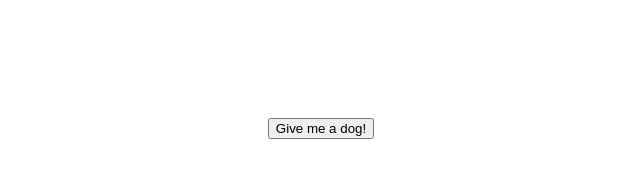
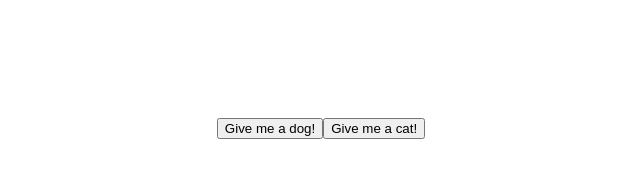
Before and after one commit to CsokiHUN/randompet, a plain HTML site: page index.html in a window 1280 px wide. Shown: the whole page, without its empty margins (327-967 px from the left). Drawn offline with nearby package versions, Linux system fonts and the light colour scheme.

Commit message:
add cat button :3

```diff
--- a/index.html
+++ b/index.html
@@ -10,7 +10,8 @@
 <body>
     <div id="app">
         <div class="controls">
-            <button @click="getImage">Give me a dog!</button>
+            <button @click="getImage('dog')">Give me a dog!</button>
+            <button @click="getImage('cat')">Give me a cat!</button>
         </div>
         <div class="image">
             <img v-if="imgSource" v-bind:src="imgSource" alt="">
--- a/script.js
+++ b/script.js
@@ -1,19 +1,39 @@
 const App = Vue.createApp({
     data() {
         return {
+            types: {
+                'dog': {
+                    url: 'https://dog.ceo/api/breeds/image/random',
+                    arg: 'message',
+                },
+                'cat': {
+                    url: 'https://api.thecatapi.com/v1/images/search',
+                    arg: 'url'
+                }
+            },
             imgSource: false
         }
     },
     methods: {
-        async getImage() {
+        async getImage(typ) {
+            if (!typ) {
+                typ = 'dog';
+            }
+            const typeData = this.types[typ];
+
             this.imgSource = false;
 
-            const response = await fetch('https://dog.ceo/api/breeds/image/random');
-            const json = await response.json();
+            const response = await fetch(typeData.url);
+            let json = await response.json();
 
-            if (json.status == 'success') {
-                this.imgSource = json.message;
+            if (json[0]) {
+                json = json[0];
             }
+
+            if (json) {
+                this.imgSource = json[typeData.arg];
+            }
+
         }
     },
 })
```
